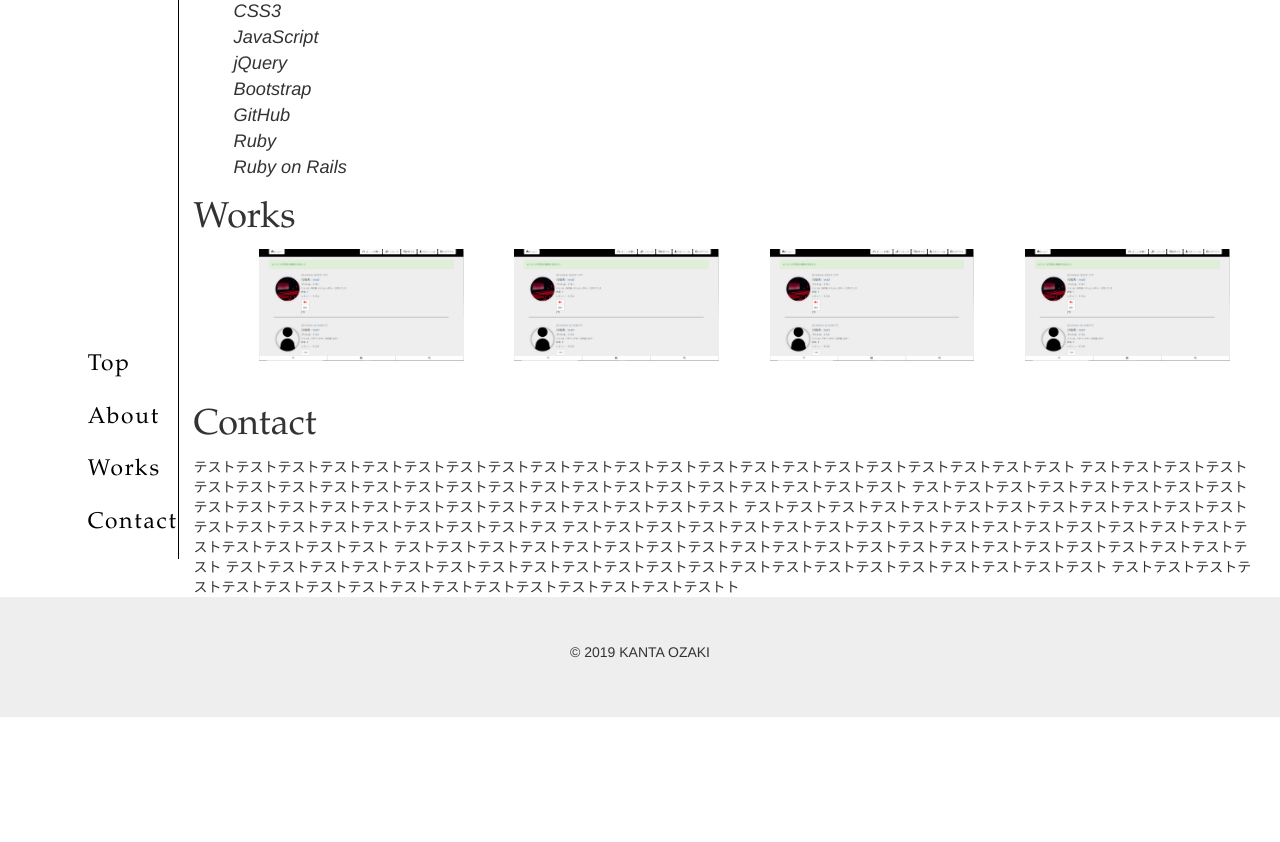
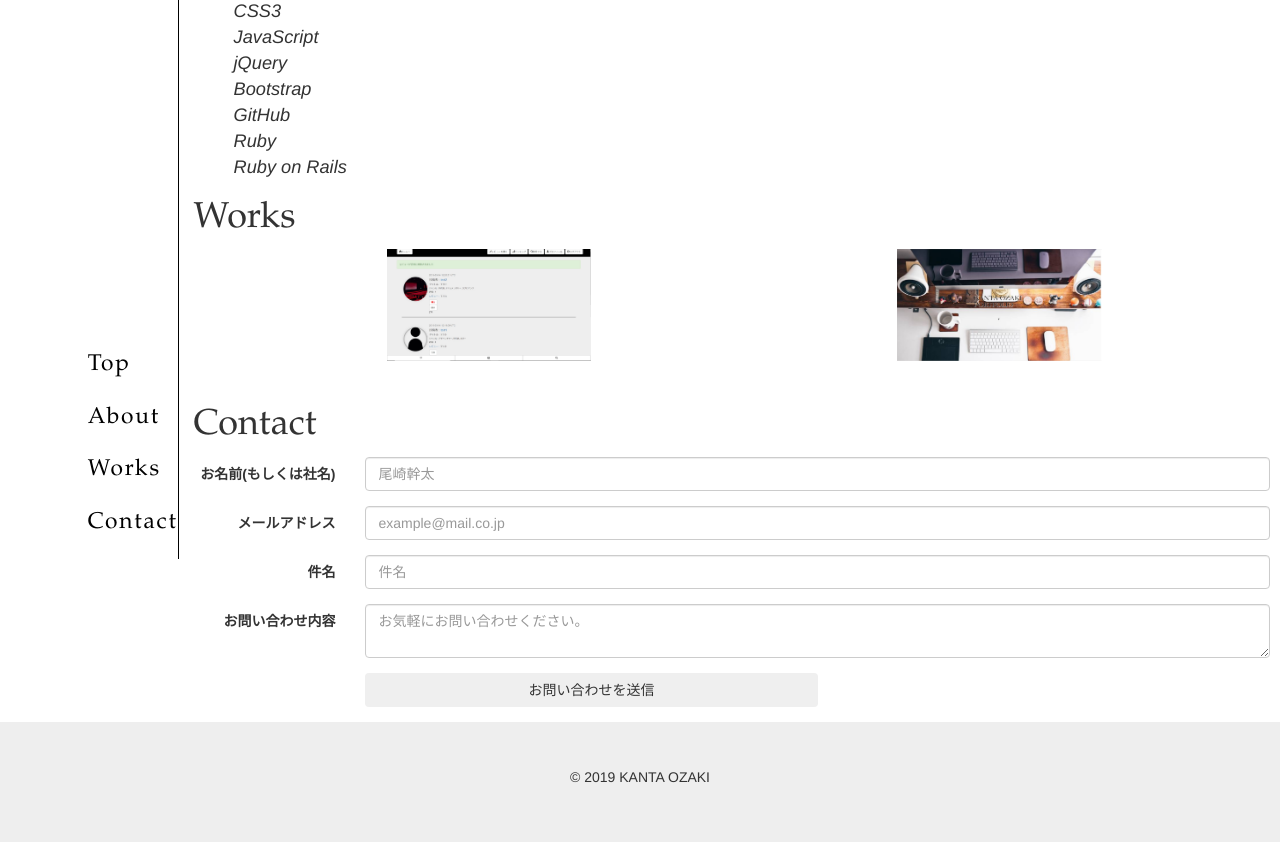
Before and after one commit to Kan-prog/-my-portfolio, a PHP site: page /views/index.php in a window 1280 px wide. Shown: the part 1041-1883 px from the top of the page. Before the commit the page ends 1758 px from the top, so only its background shows below. Run offline with PHP 8.4, Linux system fonts and the light colour scheme; some libraries are stand-ins or nearby versions.

Commit message:
add googleForm

```diff
--- a/assets/css/main.css
+++ b/assets/css/main.css
@@ -299,6 +299,9 @@ h2{
     display: block;
     padding: 10px 0;
 }
+.sign{
+  color: #959090;
+}
 footer{
   display: flex;
   align-items: center;
--- a/assets/js/main.js
+++ b/assets/js/main.js
@@ -22,7 +22,6 @@ $(document).ready(function() {
       content.slideUp();
       $("#tag").html("▼");
     }
-    // return false;
   });
 });
 
@@ -120,12 +119,27 @@ var currentSlide = 0;
 
 // スライドの全枚数
 var numSlides;
-// スライド1枚当たりの幅・高さ
 
-var slideWidth
+// スライド1枚当たりの幅
+var slideWidth;
+
+// クリックしたモーダル
+// var activeModal;
 // index（0から始まる）番目のスライドを表示する関数
 function showSlide(index) {
   slideWidth = $(".carousel img")[0].clientWidth;
+
+  // activeModal = $(".modal:active");
+
+  // クリックしたらactive付与
+  // $("modal").click(function(){
+  //   $(this).addClass("active");
+  // });
+
+  // moddal-container以外クリックしたらactive除去
+  // $(":not(.modaal-container)").click(function() {
+  //     $(activeModal).removeClass("active");
+  // });
 
   // 1番目のスライドでは左矢印を非表示
   if (index === 0) {
@@ -157,7 +171,7 @@ $(document).ready(function() {
   numSlides = $(".slides > li").length;
   // 最初のスライドを表示
   showSlide(currentSlide);
-
+  console.log($(".slides"));
   // 左矢印がクリックされたら1つ前のスライドを表示
   $(".carousel-control-prev").click(function() {
     currentSlide--;
@@ -172,6 +186,5 @@ $(document).ready(function() {
     return false;
   });
   console.log(slideWidth);
-  console.log($(".carousel img"));
-  // console.log(slideWidth);
+  console.log($(".slides .carousel img"));
 });
--- a/views/index.html
+++ b/views/index.html
@@ -110,91 +110,121 @@
                       <br>
                       URL: https://share-movie-pro.herokuapp.com/
                       </a>
-                      <br>
-                      私が作った初のオリジナルアプリです。映画のレビューの共有・見たい映画を探す・ユーザーのフォロー・見たい映画のストック・レビューに対するコメント機能・プロフィール 画像の設定など、実際のアプリ開発でよく使うであろう機能を意識して取り入れてみました。デザインよりは、機能重視で作ったので華やかさには欠けますが、 ユーザの使いやすい複雑すぎない構造を意識して作成を進めました。初のオリジナルアプリということでぶつかる壁も多かったですが、 その壁による成長を感じられる作品となりました。
+                      <br> 私が作った初のオリジナルアプリです。映画のレビューの共有・見たい映画を探す・ユーザーのフォロー・見たい映画のストック・レビューに対するコメント機能・プロフィール 画像の設定など、実際のアプリ開発でよく使うであろう機能を意識して取り入れてみました。デザインよりは、機能重視で作ったので華やかさには欠けますが、 ユーザの使いやすい複雑すぎない構造を意識して作成を進めました。初のオリジナルアプリということでぶつかる壁も多かったですが、 その壁による成長を感じられる作品となりました。
                     </div>
                   </div>
                   <!--モーダル内容終-->
                 </li>
                 <li>
                   <a href=".modal-2" class="modal">
-                    <img src="../images/share-3.jpg" class="top-img" alt="modal-image">
+                    <img src="../images/portfolio.jpg" alt="modal-image" class="top-img">
                   </a>
-                  <a href="https://share-movie-pro.herokuapp.com/" target="_blank" rel="noopener" class="title">share-movies</a>
+                  <a class="title" href="https://share-movie-pro.herokuapp.com/" target="_blank" rel="noopener">my portfolio</a>
                   <!--モーダル内容-->
                   <div class="modal-2" style="display:none;">
-                    <div class="carousel">
-                      <ul class="slides">
-                        <li><img src="../images/share-1.jpg" alt="Image 1"></li>
-                        <li><img src="../images/share-2.jpg" alt="Image 2"></li>
-                        <li><img src="../images/share-3.jpg" alt="Image 3"></li>
-                        <li><img src="../images/share-4.jpg" alt="Image 4"></li>
-                        <li><img src="../images/share-5.jpg" alt="Image 5"></li>
-                      </ul>
-                      <a href="#" class="carousel-control carousel-control-prev inactive">&lt;</a>
-                      <a href="#" class="carousel-control carousel-control-next inactive">&gt;</a>
-                    </div>
-                    <div class="modal-text">
-                      <a href="https://share-movie-pro.herokuapp.com/" target="_blank" rel="noopener">
-                      タイトル：share-movie
-                      <br>
-                      URL: https://share-movie-pro.herokuapp.com/
-                      </a>
-                      <br>
-                      私が作った初のオリジナルアプリです。映画のレビューの共有・見たい映画を探す・ユーザーのフォロー・見たい映画のストック・レビューに対するコメント機能・プロフィール 画像の設定など、実際のアプリ開発でよく使うであろう機能を意識して取り入れてみました。デザインよりは、機能重視で作ったので華やかさには欠けますが、 ユーザの使いやすい複雑すぎない構造を意識して作成を進めました。初のオリジナルアプリということでぶつかる壁も多かったですが、 その壁による成長を感じられる作品となりました。
-                    </div>
-                  </div>
-                  <!--モーダル内容終-->
-                </li>
-                <li>
-                  <a href=".modal-3" class="modal">
-                    <img src="../images/share-3.jpg" class="top-img" alt="modal-image">
-                  </a>
-                  <a href="https://share-movie-pro.herokuapp.com/" target="_blank" rel="noopener" class="title">share-movies</a>
-                  <!--モーダル内容-->
-                  <div class="modal-3" style="display:none;">
-                    <div class="carousel">
-                      <ul class="slides">
-                        <li><img src="../images/share-1.jpg" alt="Image 1"></li>
-                        <li><img src="../images/share-2.jpg" alt="Image 2"></li>
-                        <li><img src="../images/share-3.jpg" alt="Image 3"></li>
-                        <li><img src="../images/share-4.jpg" alt="Image 4"></li>
-                        <li><img src="../images/share-5.jpg" alt="Image 5"></li>
-                      </ul>
-                      <a href="#" class="carousel-control carousel-control-prev inactive">&lt;</a>
-                      <a href="#" class="carousel-control carousel-control-next inactive">&gt;</a>
-                    </div>
-                    <div class="modal-text">
-                      <a href="https://share-movie-pro.herokuapp.com/" target="_blank" rel="noopener">
-                      タイトル：share-movie
-                      <br>
-                      URL: https://share-movie-pro.herokuapp.com/
-                      </a>
-                      <br>
-                      私が作った初のオリジナルアプリです。映画のレビューの共有・見たい映画を探す・ユーザーのフォロー・見たい映画のストック・レビューに対するコメント機能・プロフィール 画像の設定など、実際のアプリ開発でよく使うであろう機能を意識して取り入れてみました。デザインよりは、機能重視で作ったので華やかさには欠けますが、 ユーザの使いやすい複雑すぎない構造を意識して作成を進めました。初のオリジナルアプリということでぶつかる壁も多かったですが、 その壁による成長を感じられる作品となりました。
-                    </div>
-                  </div>
-                  <!--モーダル内容終-->
-                </li>
-                <li>
-                  <a href=".modal-4" class="modal">
-                    <img src="../images/share-3.jpg" alt="modal-image" class="top-img">
-                  </a>
-                  <a class="title" href="https://share-movie-pro.herokuapp.com/" target="_blank" rel="noopener">share-movies</a>
-                  <!--モーダル内容-->
-                  <div class="modal-4" style="display:none;">
                     <p>これはサンプルです。</p>
                   </div>
                   <!--モーダル内容終-->
                 </li>
+                <!--<li>-->
+                <!--  <a href=".modal-2" class="modal">-->
+                <!--    <img src="../images/share-3.jpg" class="top-img" alt="modal-image">-->
+                <!--  </a>-->
+                <!--  <a href="https://share-movie-pro.herokuapp.com/" target="_blank" rel="noopener" class="title">share-movies</a>-->
+                  <!--モーダル内容-->
+                <!--  <div class="modal-2" style="display:none;">-->
+                <!--    <div class="carousel">-->
+                <!--      <ul class="slides">-->
+                <!--        <li><img src="../images/share-1.jpg" alt="Image 1"></li>-->
+                <!--        <li><img src="../images/share-2.jpg" alt="Image 2"></li>-->
+                <!--        <li><img src="../images/share-3.jpg" alt="Image 3"></li>-->
+                <!--        <li><img src="../images/share-4.jpg" alt="Image 4"></li>-->
+                <!--        <li><img src="../images/share-5.jpg" alt="Image 5"></li>-->
+                <!--      </ul>-->
+                <!--      <a href="#" class="carousel-control carousel-control-prev inactive">&lt;</a>-->
+                <!--      <a href="#" class="carousel-control carousel-control-next inactive">&gt;</a>-->
+                <!--    </div>-->
+                <!--    <div class="modal-text">-->
+                <!--      <a href="https://share-movie-pro.herokuapp.com/" target="_blank" rel="noopener">-->
+                <!--      タイトル：share-movie-->
+                <!--      <br>-->
+                <!--      URL: https://share-movie-pro.herokuapp.com/-->
+                <!--      </a>-->
+                <!--      <br> 私が作った初のオリジナルアプリです。映画のレビューの共有・見たい映画を探す・ユーザーのフォロー・見たい映画のストック・レビューに対するコメント機能・プロフィール 画像の設定など、実際のアプリ開発でよく使うであろう機能を意識して取り入れてみました。デザインよりは、機能重視で作ったので華やかさには欠けますが、 ユーザの使いやすい複雑すぎない構造を意識して作成を進めました。初のオリジナルアプリということでぶつかる壁も多かったですが、 その壁による成長を感じられる作品となりました。-->
+                <!--    </div>-->
+                <!--  </div>-->
+                  <!--モーダル内容終-->
+                <!--</li>-->
+                <!--<li>-->
+                <!--  <a href=".modal-3" class="modal">-->
+                <!--    <img src="../images/share-3.jpg" class="top-img" alt="modal-image">-->
+                <!--  </a>-->
+                <!--  <a href="https://share-movie-pro.herokuapp.com/" target="_blank" rel="noopener" class="title">share-movies</a>-->
+                  <!--モーダル内容-->
+                <!--  <div class="modal-3" style="display:none;">-->
+                <!--    <div class="carousel">-->
+                <!--      <ul class="slides">-->
+                <!--        <li><img src="../images/share-1.jpg" alt="Image 1"></li>-->
+                <!--        <li><img src="../images/share-2.jpg" alt="Image 2"></li>-->
+                <!--        <li><img src="../images/share-3.jpg" alt="Image 3"></li>-->
+                <!--        <li><img src="../images/share-4.jpg" alt="Image 4"></li>-->
+                <!--        <li><img src="../images/share-5.jpg" alt="Image 5"></li>-->
+                <!--      </ul>-->
+                <!--      <a href="#" class="carousel-control carousel-control-prev inactive">&lt;</a>-->
+                <!--      <a href="#" class="carousel-control carousel-control-next inactive">&gt;</a>-->
+                <!--    </div>-->
+                <!--    <div class="modal-text">-->
+                <!--      <a href="https://share-movie-pro.herokuapp.com/" target="_blank" rel="noopener">-->
+                <!--      タイトル：share-movie-->
+                <!--      <br>-->
+                <!--      URL: https://share-movie-pro.herokuapp.com/-->
+                <!--      </a>-->
+                <!--      <br> 私が作った初のオリジナルアプリです。映画のレビューの共有・見たい映画を探す・ユーザーのフォロー・見たい映画のストック・レビューに対するコメント機能・プロフィール 画像の設定など、実際のアプリ開発でよく使うであろう機能を意識して取り入れてみました。デザインよりは、機能重視で作ったので華やかさには欠けますが、 ユーザの使いやすい複雑すぎない構造を意識して作成を進めました。初のオリジナルアプリということでぶつかる壁も多かったですが、 その壁による成長を感じられる作品となりました。-->
+                <!--    </div>-->
+                <!--  </div>-->
+                  <!--モーダル内容終-->
+                <!--</li>-->
 
               </ul>
             </div>
           </div>
           <div id="contact" class="animated">
             <h1>Contact</h1>
-            テストテストテストテストテストテストテストテストテストテストテストテストテストテストテストテストテストテストテストテストテスト テストテストテストテストテストテストテストテストテストテストテストテストテストテストテストテストテストテストテストテストテスト テストテストテストテストテストテストテストテストテストテストテストテストテストテストテストテストテストテストテストテストテスト テストテストテストテストテストテストテストテストテストテストテストテストテストテストテストテストテストテストテストテストテス
-            テストテストテストテストテストテストテストテストテストテストテストテストテストテストテストテストテストテストテストテストテスト テストテストテストテストテストテストテストテストテストテストテストテストテストテストテストテストテストテストテストテストテスト テストテストテストテストテストテストテストテストテストテストテストテストテストテストテストテストテストテストテストテストテスト テストテストテストテストテストテストテストテストテストテストテストテストテストテストテストテストト
+            <div class="contact-wrapper row">
+              <form action="https://docs.google.com/forms/d/e/1FAIpQLScF1GH45cK9r-J1n7bzv8s6aCMfTOR18l-MGs0HSGlrwC58OA/formResponse" class="form-horizontal">
+                <div class="form-group">
+                  <label for="nickname" class="col-xs-12 col-sm-2 control-label">お名前(もしくは社名)</label>
+                  <div class="col-xs-12 col-sm-10">
+                    <input id="nickname" type="text" name="entry.1454154507" class="form-control" placeholder="尾崎幹太" required/>
+                  </div>
+                </div>
+                <div class="form-group" class="col-xs-12 col-sm-2 control-label">
+                  <label for="email" class="col-xs-12 col-sm-2 control-label">メールアドレス</label>
+                  <div class="col-xs-12 col-sm-10">
+                    <input id="email" type="text" name="emailAddress" class="form-control" placeholder="example@mail.co.jp" required/>
+                  </div>
+                </div>
+
+                <div class="form-group">
+                  <label for="msg-title" class="col-xs-12 col-sm-2 control-label">件名</label>
+                  <div class="col-xs-12 col-sm-10">
+                    <input id="msg-title" type="text" name="entry.300500330" class="form-control" placeholder="件名" required/>
+                  </div>
+                </div>
+
+                <div class="form-group">
+                  <label for="msg" class="col-xs-12 col-sm-2 control-label">お問い合わせ内容</label>
+                  <div class="col-xs-12 col-sm-10">
+                    <textarea id="msg" name="entry.1955017126" class="form-control" placeholder="お気軽にお問い合わせください。" required></textarea>
+                  </div>
+                </div>
+                <div class="form-group">
+                  <div class="col-xs-12 col-sm-offset-2 col-sm-10">
+                    <button type="submit" name="button" class="btn col-xs-6">お問い合わせを送信</button>
+                  </div>
+                </div>
+              </form>
+            </div>
           </div>
         </div>
       </div>
```
Also changed, not shown: images/portfolio.jpg (added).
